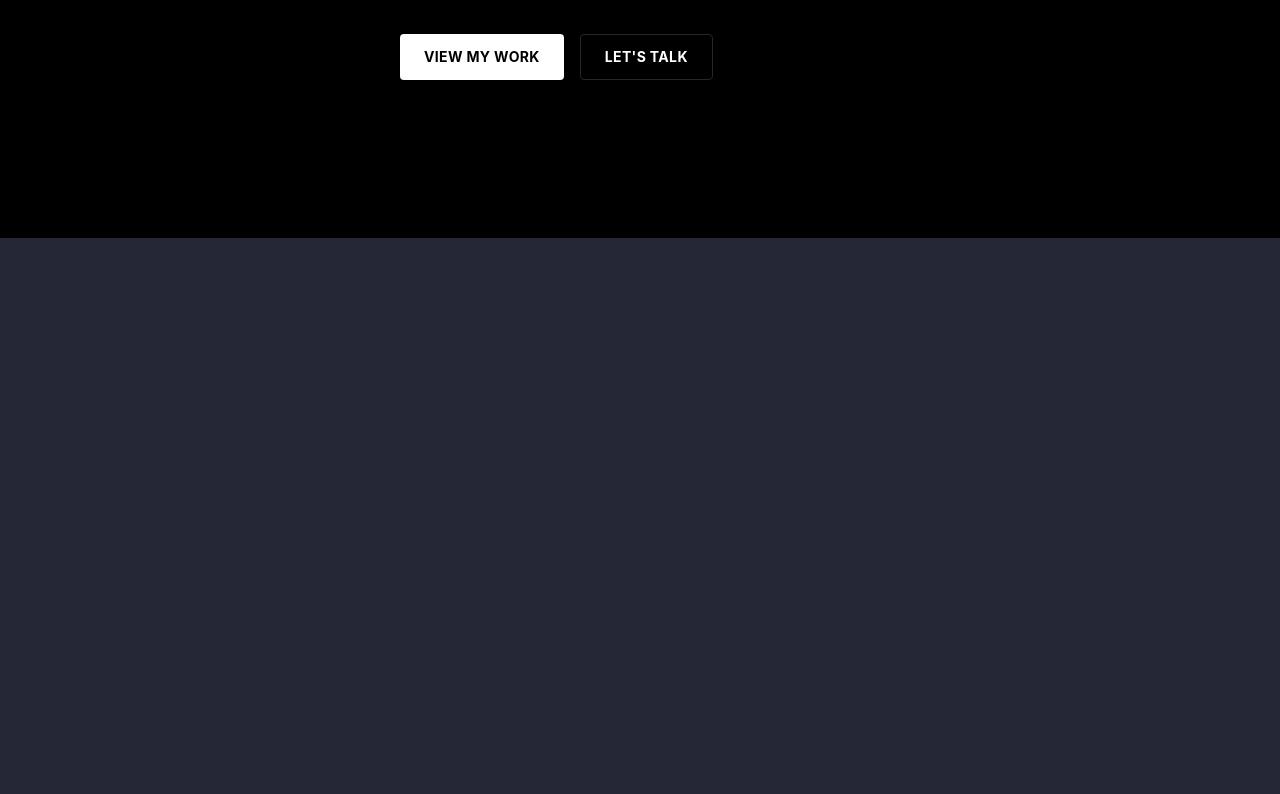
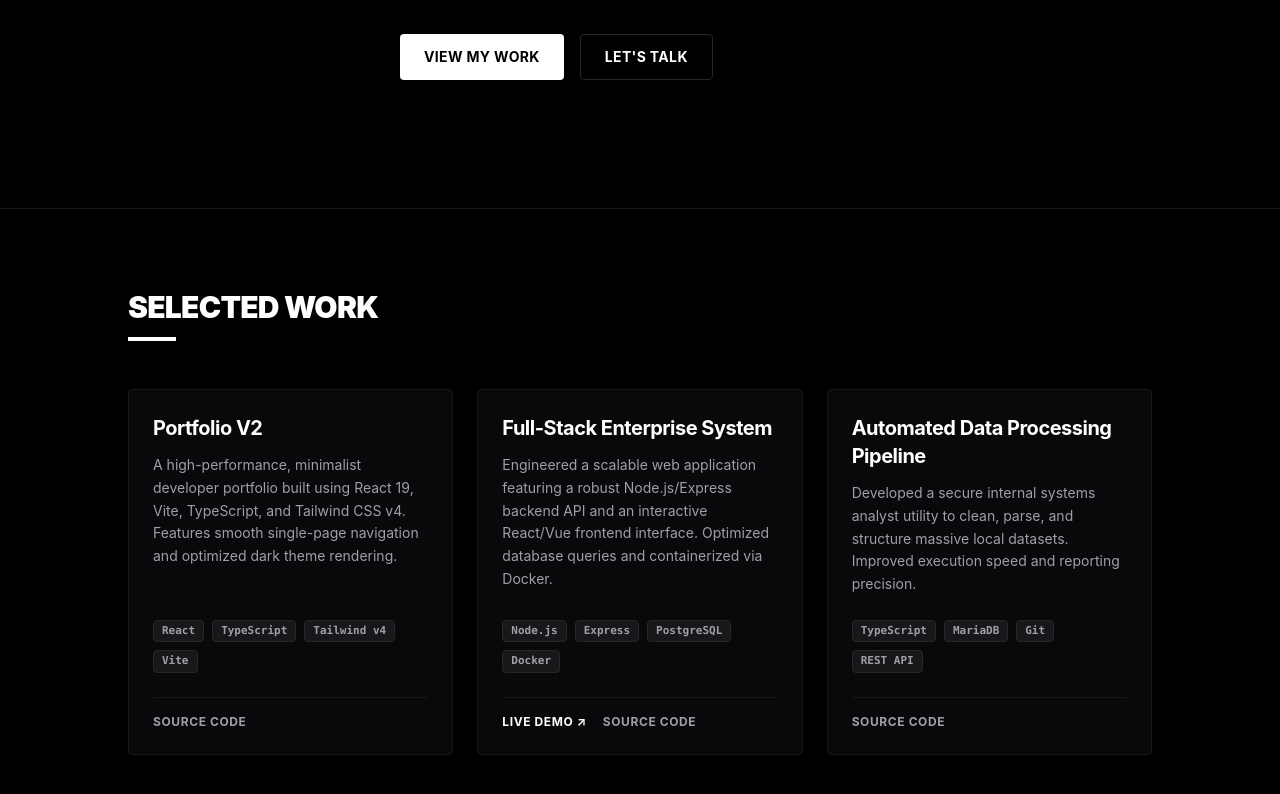
Before and after one commit to Wilton24/portfolio-v2, a React (Vite) app: page / in a window 1280 px wide. Shown: the part 562-1356 px from the top of the page. Before the commit the page ends 800 px from the top, so only its background shows below. Built offline with nearby package versions, Linux system fonts and the light colour scheme.

Commit message:
feat: add ProjectsGrid component and integrate into App refactor: update Navbar buttons to include cursor pointer

```diff
--- a/src/App.tsx
+++ b/src/App.tsx
@@ -2,6 +2,7 @@
 import './App.css'
 import { Navbar } from './components/Navbar'
 import { Hero } from './components/Hero'
+import { ProjectsGrid } from "./components/ProjectsGrid";
 
 function App() {
   return (
@@ -13,10 +14,7 @@
       <main className="flex-1 w-full">
         <Hero />
 
-        {/* The Projects Section will go right below here next! */}
-        {/* <section id="projects" className="border-t border-zinc-900 bg-black">
-          <ProjectsGrid />
-        </section> */}
+        <ProjectsGrid />
       </main>
     </div>
   )
--- a/src/components/Navbar.tsx
+++ b/src/components/Navbar.tsx
@@ -28,7 +28,7 @@
                         <li>
                             <button
                                 onClick={() => handleScroll('projects')}
-                                className="hover:text-white transition-colors duration-200"
+                                className="hover:text-white transition-colors duration-200 cursor-pointer"
                             >
                                 PROJECTS
                             </button>
@@ -36,7 +36,7 @@
                         <li>
                             <button
                                 onClick={() => handleScroll('skills')}
-                                className="hover:text-white transition-colors duration-200"
+                                className="hover:text-white transition-colors duration-200 cursor-pointer"
                             >
                                 SKILLS
                             </button>
@@ -44,7 +44,7 @@
                         <li>
                             <button
                                 onClick={() => handleScroll('contact')}
-                                className="hover:text-white transition-colors duration-200"
+                                className="hover:text-white transition-colors duration-200 cursor-pointer"
                             >
                                 CONTACT
                             </button>
--- /dev/null
+++ b/src/components/ProjectsGrid.tsx
@@ -0,0 +1,108 @@
+// src/components/ProjectsGrid.tsx
+import React from 'react';
+
+interface Project {
+    title: string;
+    description: string;
+    tags: string[];
+    liveLink?: string;
+    githubLink?: string;
+}
+
+export const ProjectsGrid: React.FC = () => {
+    // Array holding your project data for easy updates later
+    const projects: Project[] = [
+        {
+            title: "Portfolio V2",
+            description: "A high-performance, minimalist developer portfolio built using React 19, Vite, TypeScript, and Tailwind CSS v4. Features smooth single-page navigation and optimized dark theme rendering.",
+            tags: ["React", "TypeScript", "Tailwind v4", "Vite"],
+            githubLink: "https://github.com",
+        },
+        {
+            title: "Full-Stack Enterprise System",
+            description: "Engineered a scalable web application featuring a robust Node.js/Express backend API and an interactive React/Vue frontend interface. Optimized database queries and containerized via Docker.",
+            tags: ["Node.js", "Express", "PostgreSQL", "Docker"],
+            liveLink: "https://example.com",
+            githubLink: "https://github.com",
+        },
+        {
+            title: "Automated Data Processing Pipeline",
+            description: "Developed a secure internal systems analyst utility to clean, parse, and structure massive local datasets. Improved execution speed and reporting precision.",
+            tags: ["TypeScript", "MariaDB", "Git", "REST API"],
+            githubLink: "https://github.com",
+        }
+    ];
+
+    return (
+        <section id="projects" className="w-full bg-black text-white py-20 px-6 border-t border-zinc-900">
+            <div className="max-w-5xl mx-auto">
+
+                {/* Section Header */}
+                <div className="flex flex-col mb-12">
+                    <h2 className="text-3xl font-black tracking-tight uppercase text-white">
+                        Selected Work
+                    </h2>
+                    <div className="h-1 w-12 bg-white mt-3"></div>
+                </div>
+
+                {/* Responsive Grid */}
+                <div className="grid grid-cols-1 md:grid-cols-2 lg:grid-cols-3 gap-6">
+                    {projects.map((project, index) => (
+                        <div
+                            key={index}
+                            className="flex flex-col bg-zinc-950 border border-zinc-900 rounded p-6 transition-all duration-300 hover:border-zinc-700 hover:-translate-y-1 group"
+                        >
+                            {/* Card Title */}
+                            <h3 className="text-xl font-bold tracking-tight text-white group-hover:text-zinc-300 transition-colors duration-200">
+                                {project.title}
+                            </h3>
+
+                            {/* Card Description */}
+                            <p className="mt-3 text-sm text-zinc-400 leading-relaxed flex-1">
+                                {project.description}
+                            </p>
+
+                            {/* Tech Stack Tags */}
+                            <div className="mt-6 flex flex-wrap gap-2">
+                                {project.tags.map((tag, tagIdx) => (
+                                    <span
+                                        key={tagIdx}
+                                        className="text-[11px] font-mono font-semibold px-2 py-0.5 bg-zinc-900 text-zinc-400 border border-zinc-800 rounded"
+                                    >
+                                        {tag}
+                                    </span>
+                                ))}
+                            </div>
+
+                            {/* Action Links */}
+                            <div className="mt-6 pt-4 border-t border-zinc-900 flex items-center gap-4 text-xs font-bold tracking-wider uppercase">
+                                {project.liveLink && (
+                                    <a
+                                        href={project.liveLink}
+                                        target="_blank"
+                                        rel="noopener noreferrer"
+                                        className="text-white hover:underline flex items-center gap-1"
+                                    >
+                                        Live Demo ↗
+                                    </a>
+                                )}
+                                {project.githubLink && (
+                                    <a
+                                        href={project.githubLink}
+                                        target="_blank"
+                                        rel="noopener noreferrer"
+                                        className="text-zinc-400 hover:text-white hover:underline flex items-center gap-1"
+                                    >
+                                        Source Code
+                                    </a>
+                                )}
+                            </div>
+
+                        </div>
+                    ))}
+                </div>
+
+            </div>
+        </section>
+    );
+};
```
